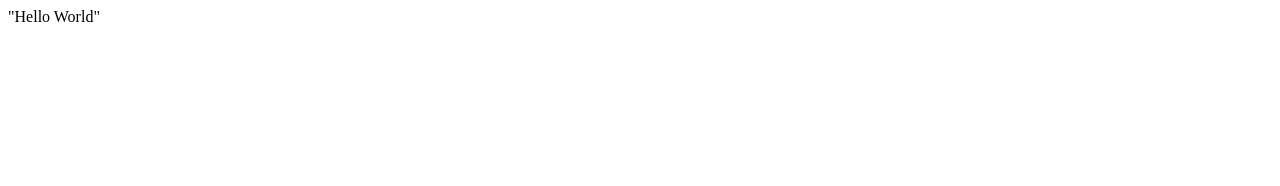
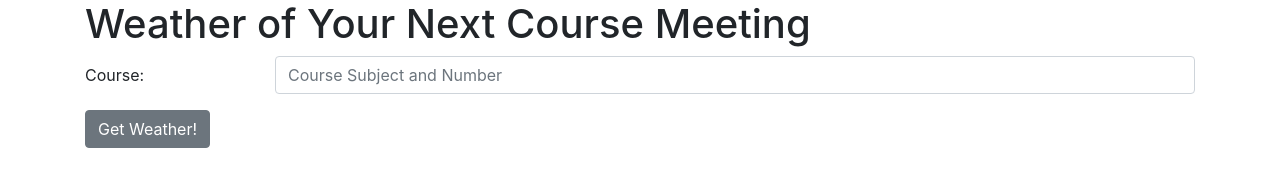
Before and after one commit to rykow/rykow.github.io, a plain HTML site: page index.html in a window 1280 px wide. Drawn offline with nearby package versions, Linux system fonts and the light colour scheme.

Commit message:
Copy from CS 340

```diff
--- a/index.html
+++ b/index.html
@@ -1 +1,50 @@
-"Hello World"
+<!doctype html>
+<html lang="en">
+  <head>
+    <meta charset="utf-8">
+    <meta name="viewport" content="width=device-width, initial-scale=1, shrink-to-fit=no">
+    <link rel="stylesheet" href="https://stackpath.bootstrapcdn.com/bootstrap/4.5.2/css/bootstrap.min.css" integrity="sha384-JcKb8q3iqJ61gNV9KGb8thSsNjpSL0n8PARn9HuZOnIxN0hoP+VmmDGMN5t9UJ0Z" crossorigin="anonymous">
+    <script src="https://code.jquery.com/jquery-3.5.1.min.js" integrity="sha256-9/aliU8dGd2tb6OSsuzixeV4y/faTqgFtohetphbbj0=" crossorigin="anonymous"></script>
+
+    <title>CS 240: Weather Microservice</title>
+    <script>
+    function sendPOST() {
+      let formData = { course: $("#course").val() };
+
+      $.post("/weather", formData)
+      .done(function (data) {
+        let meetingDate = new Date(Date.parse(data.nextCourseMeeting));
+        let meetingDateStr = meetingDate.toLocaleString('en-US', {
+          weekday: 'long', year: 'numeric', month: 'long', day: 'numeric', hour: 'numeric', minute: '2-digit', second: '2-digit'
+        })
+
+        let forecastDate = new Date(Date.parse(data.forecastTime));
+        let forecastDateStr = forecastDate.toLocaleString('en-US', {
+          weekday: 'long', year: 'numeric', month: 'long', day: 'numeric', hour: 'numeric', minute: '2-digit', second: '2-digit'
+        })
+        $("#content").html(`<hr><h3>Weather for the next ${data.course} meeting</h3><ul><li>Next Meeting: ${meetingDateStr}</li><li>Forecast Time: ${forecastDateStr}</li><li>Temperature: ${data.temperature}°F</li><li>Forecast: ${data.shortForecast}</li></ul>`);
+      })
+      .fail(function (data) {
+        $("#content").html(`<hr><h3>Error</h3><p>${JSON.stringify(data)}</p>`);
+      })
+    };
+    </script>
+  </head>
+  <body>
+    <div class="container">
+      <h1>Weather of Your Next Course Meeting</h1>
+
+      <div class="form-group row">
+        <label for="course1" class="col-sm-2 col-form-label">Course:</label>
+        <div class="col-sm-10">
+          <input type="text" class="form-control" id="course" name="course" placeholder="Course Subject and Number">
+        </div>
+      </div>
+
+      <button onclick="sendPOST();" class="btn btn-secondary">Get Weather!</button>
+
+      <div id="content">
+      </div>
+    </div>
+  </body>
+</html>
```
